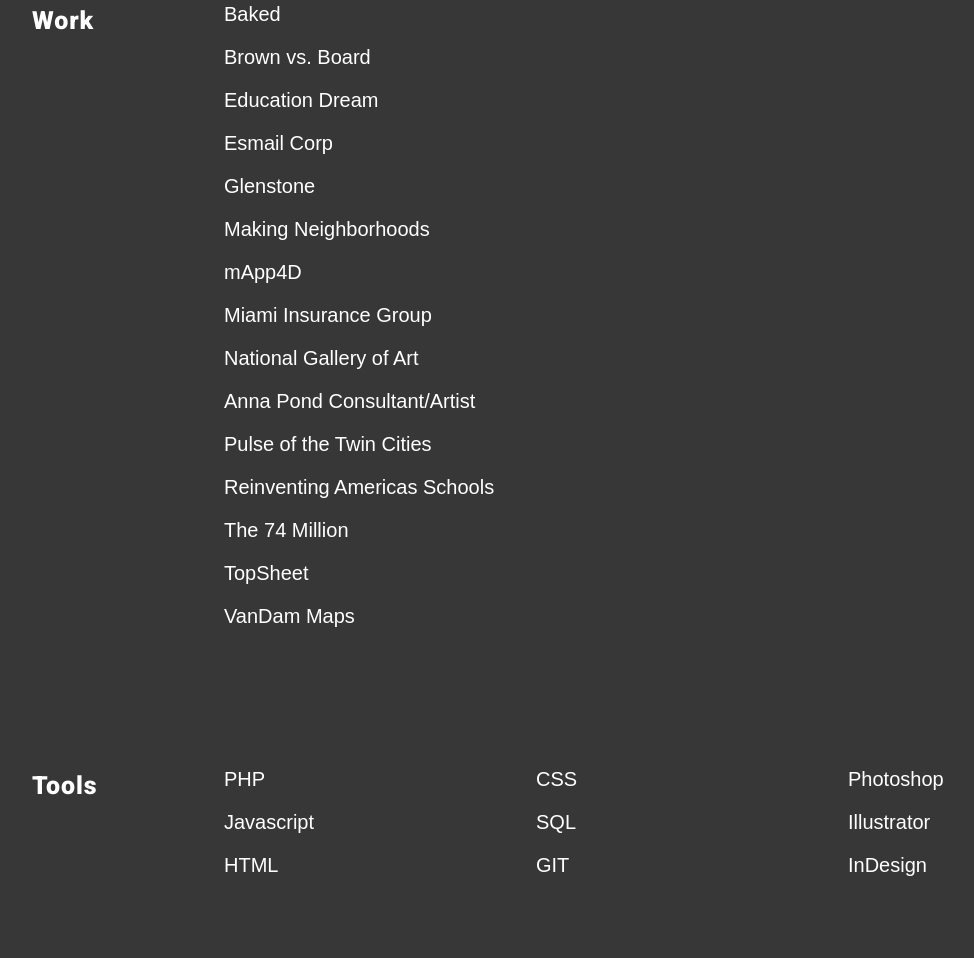
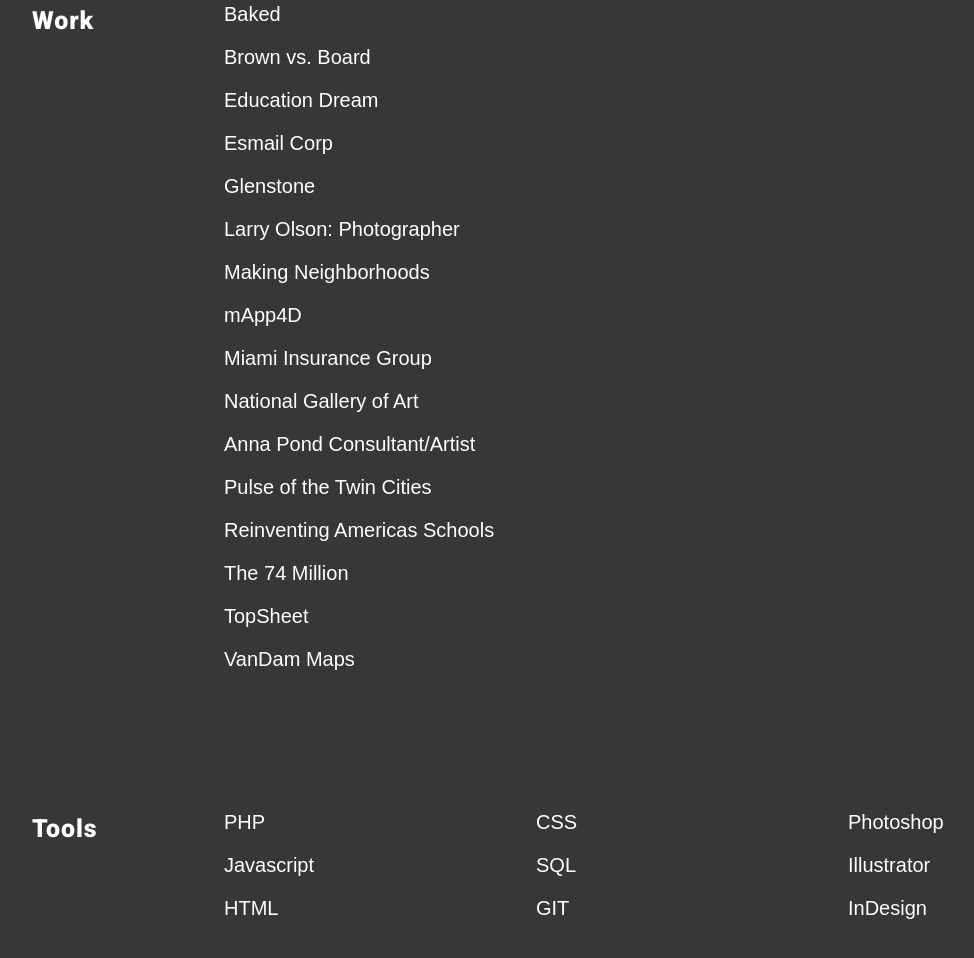
Before and after one commit to easinewe/resume, a plain HTML site: page index.html in a window 1280 px wide. Shown: the part 877-1835 px from the top of the page, without its empty margins (96-1070 px from the left). Drawn offline with Linux system fonts and the light colour scheme; a web font is replaced by a local one.

Commit message:
Larry Olson

```diff
--- a/index.html
+++ b/index.html
@@ -295,6 +295,7 @@
 			<li><a data-slides="5" data-root="education_dream" href="http://educationdream.com"><img src="images/education_dream_1.jpg">Education Dream</a></li>
 			<li><a data-slides="3" data-root="esmail" href="https://www.esmailcorp.com"><img src="images/esmail_1.jpg">Esmail Corp</a></li>
 			<li><a data-slides="6" data-root="glenstone" href="https://www.glenstone.org"><img src="images/glenstone_1.jpg">Glenstone</a></li>
+			<li><a data-slides="1" data-root="larryolson" href="https://larrynolson.com"><img src="images/larryolson.jpg">Larry Olson: Photographer</a></li>
 			<li><a data-slides="1" data-root="makingneighborhoods" href="http://www.chpcny.org/makingneighborhoodsregional/"><img src="images/makingneighborhoods.jpg">Making Neighborhoods</a></li>
 			<li><a data-slides="1" data-root="mapp4d" href="https://www.youtube.com/watch?v=oc8N_B0qc8Q"><img src="images/mapp4d.jpg">mApp4D</a></li>
 			<li><a data-slides="1" data-root="mia" href="https://miainsurancegroup.com"><img src="images/mia.jpg">Miami Insurance Group</a></li>
```
Also changed, not shown: images/larryolson.jpg (added).
